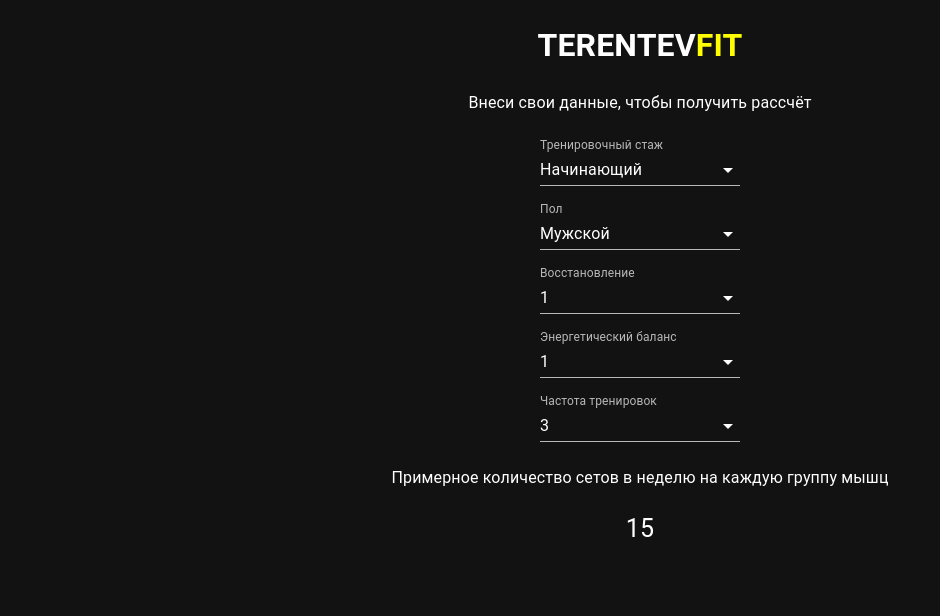
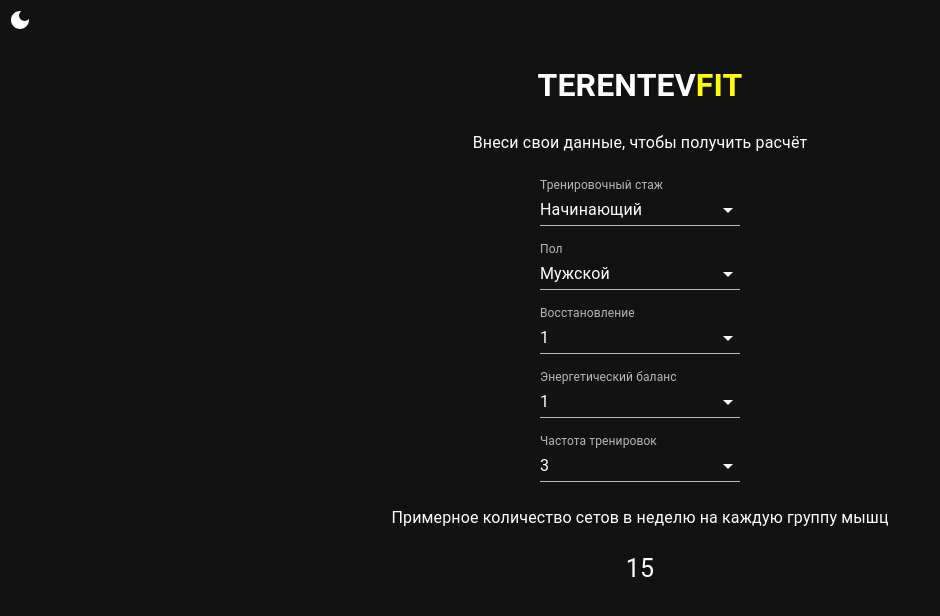
Before and after one commit to YaroslavBemov/training-volume-calculator, a React (Vite) app: page / in a window 1280 px wide. Shown: the top 616 px of the page, without its empty margins (0-940 px from the left). Built offline with nearby package versions, Linux system fonts and the light colour scheme; the HTML template or start-up script is replaced by a standard one.

Commit message:
add theme button

```diff
--- a/src/App.tsx
+++ b/src/App.tsx
@@ -1,4 +1,4 @@
-import { useEffect, useState } from 'react'
+import { useEffect, useMemo, useState } from 'react'
 import { ThemeProvider, createTheme } from '@mui/material/styles'
 import CssBaseline from '@mui/material/CssBaseline'
 import Box from '@mui/material/Box'
@@ -7,19 +7,14 @@ import MenuItem from '@mui/material/MenuItem'
 import FormControl from '@mui/material/FormControl'
 import Select, { SelectChangeEvent } from '@mui/material/Select'
 import { Container } from '@mui/material'
+import { ColorModeContext, ThemeButton } from './ThemeButton'
 // import Divider from '@mui/material/Divider'
-// import IconButton from '@mui/material/IconButton'
 // import SpeedDialIcon from '@mui/material/SpeedDialIcon'
 // import QuestionMarkIcon from '@mui/icons-material/QuestionMark'
 // import CloseIcon from '@mui/icons-material/Close'
 // import SpeedDial from '@mui/material/SpeedDial'
 // import SpeedDialAction from '@mui/material/SpeedDialAction'
 
-const theme = createTheme({
-  palette: {
-    mode: 'dark',
-  },
-})
 
 function App() {
   const [sets, setSets] = useState<number>(0)
@@ -28,6 +23,25 @@ function App() {
   const [lifestyle, setLifestyle] = useState<string>('1')
   const [balance, setBalance] = useState<string>('1')
   const [frequency, setFrequence] = useState<string>('3')
+
+  const [mode, setMode] = useState<'light' | 'dark'>('dark')
+  const colorMode = useMemo(
+    () => ({
+      toggleColorMode: () => {
+        setMode((prevMode) => (prevMode === 'light' ? 'dark' : 'light'))
+      },
+    }),
+    [],
+  )
+  const theme = useMemo(
+    () =>
+      createTheme({
+        palette: {
+          mode,
+        },
+      }),
+    [mode],
+  )
 
   const experienceChange = (event: SelectChangeEvent) => {
     setExperience(event.target.value)
@@ -50,14 +64,17 @@ function App() {
   }, [experience, gender, lifestyle, balance, frequency])
 
   return (
+    <ColorModeContext.Provider value={colorMode}>
       <ThemeProvider theme={theme}>
         <CssBaseline />
+
+        <ThemeButton />
 
         <Container maxWidth="sm">
 
           <Box sx={{ display: 'flex', flexDirection: 'column', alignItems: 'center' }}>
             <h1>TERENTEV<span style={{ color: 'yellow' }}>FIT</span></h1>
-          <div style={{ marginBottom: 15 }}>Внеси свои данные, чтобы получить рассчёт</div>
+            <div style={{ marginBottom: 15 }}>Внеси свои данные, чтобы получить расчёт</div>
           </Box>
 
           <Box sx={{ display: 'flex', flexDirection: 'column', alignItems: 'center' }}>
@@ -191,6 +208,7 @@ function App() {
 
         </Container>
       </ThemeProvider >
+    </ColorModeContext.Provider>
   )
 }
 
--- /dev/null
+++ b/src/ThemeButton.tsx
@@ -0,0 +1,18 @@
+import { createContext, useContext } from 'react'
+import { useTheme } from '@mui/material/styles'
+import IconButton from '@mui/material/IconButton'
+import LightModeIcon from '@mui/icons-material/LightMode'
+import DarkModeIcon from '@mui/icons-material/DarkMode'
+
+export const ColorModeContext = createContext({ toggleColorMode: () => { } })
+
+export const ThemeButton = () => {
+  const theme = useTheme()
+  const colorMode = useContext(ColorModeContext)
+
+  return (
+    <IconButton onClick={colorMode.toggleColorMode} >
+      {theme.palette.mode === 'dark' ? <DarkModeIcon /> : <LightModeIcon />}
+    </IconButton>
+  )
+}
```
Also changed, not shown: 2 other files (tests, documents, lock files or other folders). Lines whose indentation alone changed are shown as unchanged.
